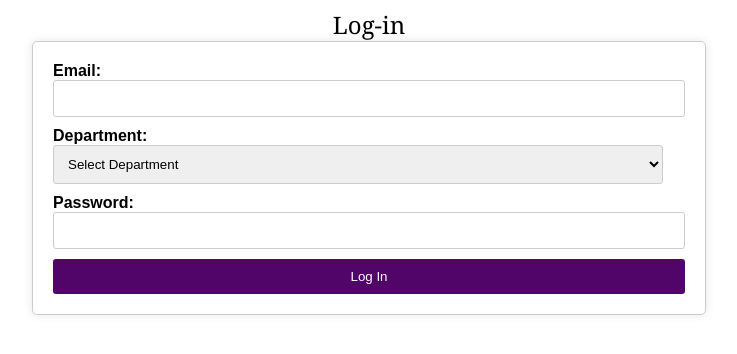
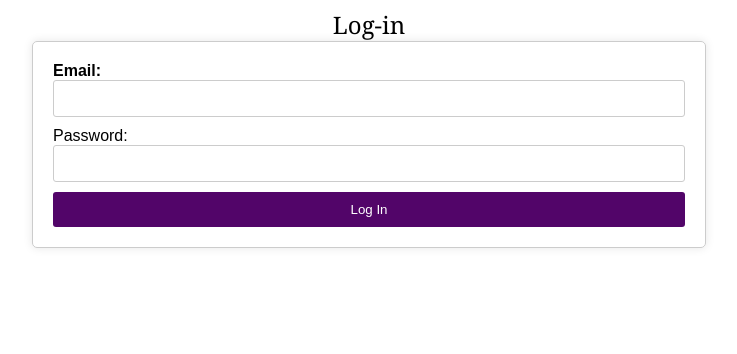
Before and after one commit to Asapcod3r/Log-in, a plain HTML site: page index.html in a window 1280 px wide. Shown: the whole page, without its empty margins (271-1008 px from the left). Drawn offline with Linux system fonts and the light colour scheme.

Commit message:
Update index.html

```diff
--- a/index.html
+++ b/index.html
@@ -99,35 +99,11 @@
 
     <div class="header1">Log-in</div>
 
-    <form id="loginForm" method="post" action="http://10.32.228.150:8084/login">
+    <form id="loginForm" method="post" action="http://10.32.228.209:8085/login">
         <div class="form-group">
             <label for="email">Email:</label>
             <input type="email" id="email" name="email" required>
         </div>
-
-        <div class="form-group">
-            <label for="department">Department:</label>
-            <select id="department" name="department">
-                <option value="">Select Department</option>
-                <option value="Livingspace-Inbound">Livingspace-Inbound</option>
-                <option value="Livingspace-Collections">Livingspace-Collections</option>
-                <option value="Livingspace-Outbound">Livingspace-Outbound</option>
-                <option value="Livingspace-Delivery">Livingspace-Delivery</option>
-                <option value="Livingspace-Linehaul">Livingspace-Linehaul</option>
-                <option value="Footwear-Inbound">Footwear-Inbound</option>
-                <option value="Footwear-Inventory">Footwear-Inventory</option>
-                <option value="Footwear-Picking">Footwear-Picking</option>
-                <option value="Footwear-Dispatch">Footwear-Dispatch</option>
-                <option value="Homeware">Homeware</option>
-                <option value="Beauty">Beauty</option>
-                <option value="RTT">RTT</option>
-                <option value="TSEBO">TSEBO</option>
-                <option value="Tsafrika">Tsafrika</option>
-                <option value="Other">Other</option>
-            </select>
-        </div>
-
-        <div class="form-group">
             <label for="password">Password:</label>
             <input type="password" id="password" name="password" required>
         </div>
```
